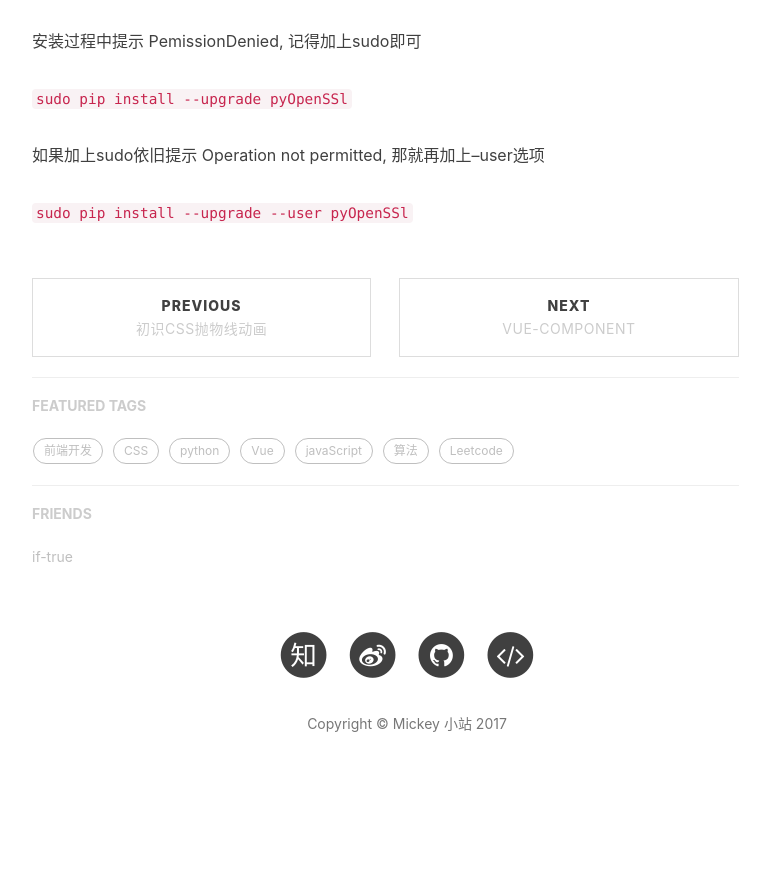
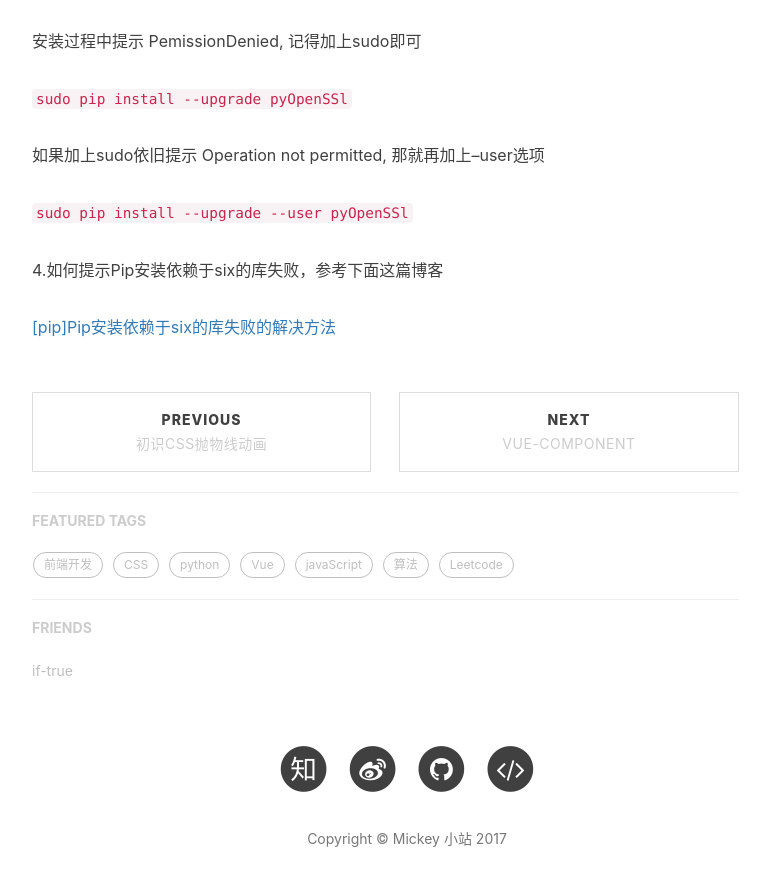
Before and after one commit to mickey0524/mickey0524.github.io, a Jekyll site: the page built from _posts/2017-08-11-scrapy-install-error.md, in a window 1280 px wide and 900 px high, scrolled down 1252 px. Shown: the top 886 px of the window, without its empty margins (233-1003 px from the left). Built offline with Jekyll 4.4.1, drawn with Linux system fonts in a browser that asks for light colours; nearby versions of some CDN libraries; comment, search, counter and statistics services are not loaded; before the commit the page ends 2080 px from its top, so only the background shows below that.

Commit message:
feat(python): 增加python scrapy安装的错误类型

```diff
--- a/_posts/2017-08-11-scrapy-install-error.md
+++ b/_posts/2017-08-11-scrapy-install-error.md
@@ -41,3 +41,7 @@ AttributeError: 'module' object has no attribute 'OP_NO_TLSv1_1'
 如果加上sudo依旧提示 Operation not permitted, 那就再加上--user选项
 
 `sudo pip install --upgrade --user pyOpenSSl`
+
+4.如何提示Pip安装依赖于six的库失败，参考下面这篇博客
+
+[[pip]Pip安装依赖于six的库失败的解决方法](http://www.jianshu.com/p/45fb07007ddc)
```
